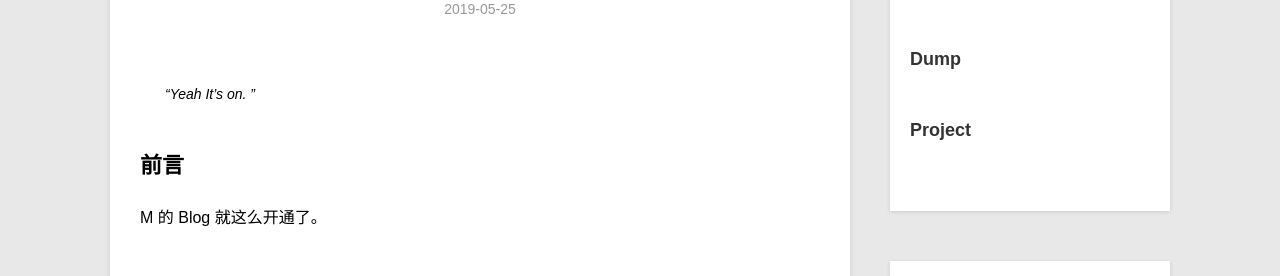
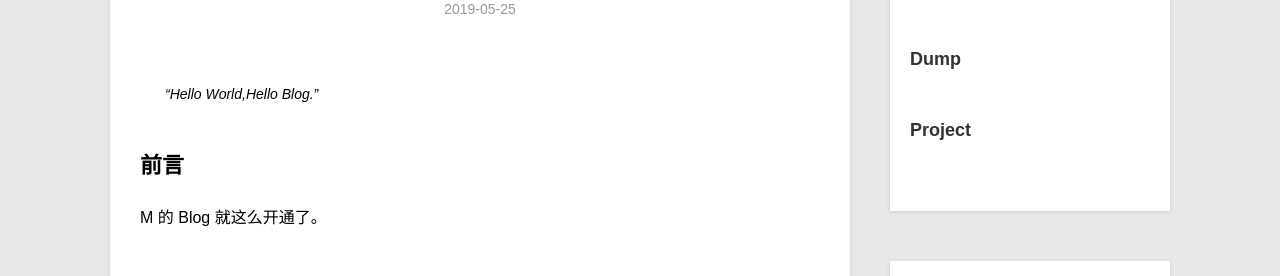
Before and after one commit to melony315/M, a Jekyll site: the page built from _posts/blog/2019-05-25-hello-2019.markdown, in a window 1280 px wide and 900 px high. Shown: the part 163-439 px from the top of the window. Built offline with Jekyll 4.4.1, drawn with Linux system fonts in a browser that asks for light colours; Markdown is read by kramdown in place of the engine named in the settings; comment, search, counter and statistics services are not loaded.

Commit message:
Update 2019-05-25-hello-2019.markdown

```diff
--- a/_posts/blog/2019-05-25-hello-2019.markdown
+++ b/_posts/blog/2019-05-25-hello-2019.markdown
@@ -5,7 +5,7 @@ category: blog
 description: Hello World,Hello Blog.
 ---
 
-> “Yeah It's on. ”
+> “Hello World,Hello Blog.”
 
 
 ## 前言
```
